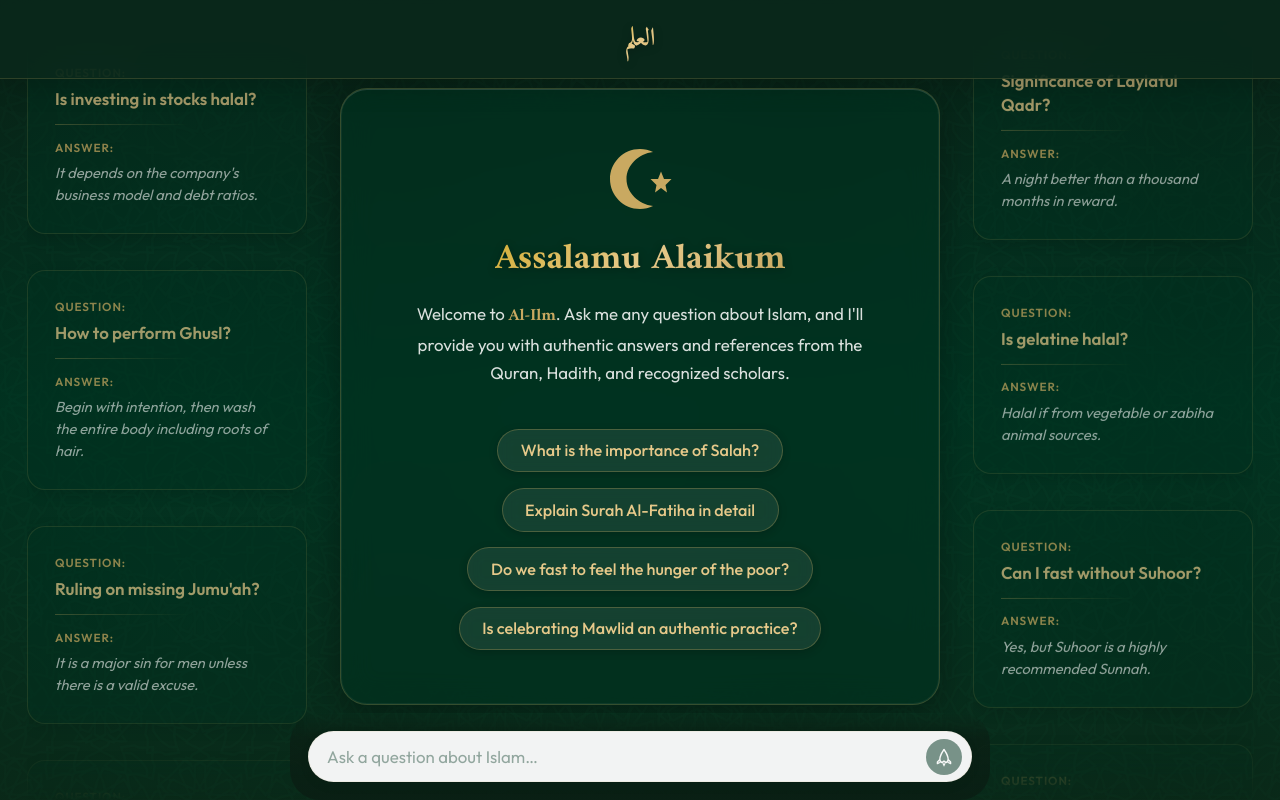
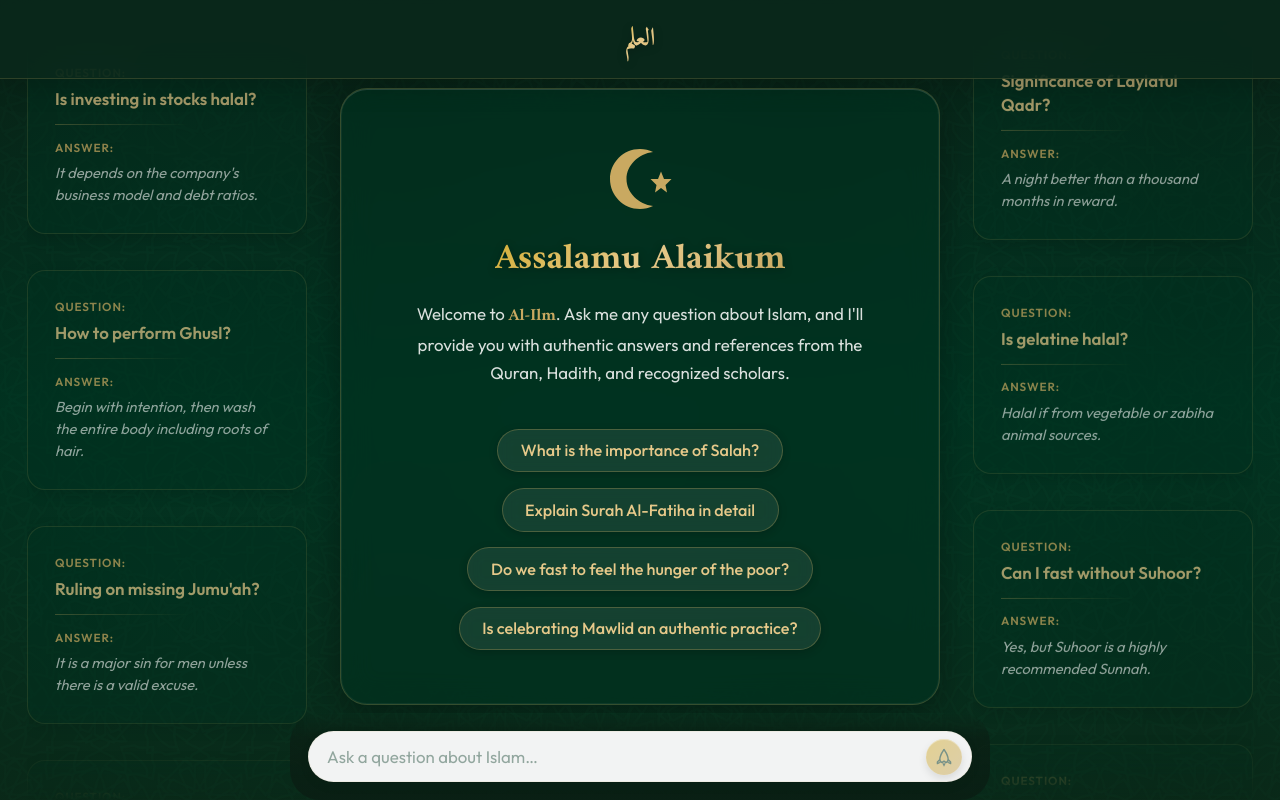
Before and after one commit to zakisheriff/Akhi-AI, a React (Vite) app: page / in a window 1280 px wide. Built offline with nearby package versions, Linux system fonts and the light colour scheme; a web font is replaced by a local one.

Commit message:
Symmetrical Top/Bottom Colors & 3D Gold Icon

```diff
--- a/index.html
+++ b/index.html
@@ -5,7 +5,7 @@
   <meta charset="UTF-8" />
   <link rel="icon" type="image/svg+xml" href="/logo.jpeg" />
   <meta name="viewport" content="width=device-width, initial-scale=1.0, interactive-widget=resizes-content" />
-  <meta name="theme-color" content="#0a1f14" />
+  <meta name="theme-color" content="#0A281C" />
   <title>Al-Ilm - Authentic Islamic Knowledge Assistant</title>
   <meta name="description"
     content="Al-Ilm is an elegant AI assistant providing authentic Islamic knowledge with references from the Quran and Hadith." />
--- a/src/index.css
+++ b/src/index.css
@@ -73,7 +73,8 @@ html {
   /* Prevent body scroll / address bar resizing */
   /* Lock viewport */
   width: 100%;
-  background-color: #0a1f14;
+  background-color: #0A281C;
+  /* Matches Header Color for symmetry */
   /* Seamless background for iOS keyboard gap */
 }
 
--- a/src/styles/ChatInput.css
+++ b/src/styles/ChatInput.css
@@ -84,21 +84,29 @@
   display: flex;
   align-items: center;
   justify-content: center;
-  background-color: var(--color-deep-green);
-  color: var(--color-white);
+  background: linear-gradient(135deg, #D4AF37 0%, #C9A961 100%);
+  color: var(--color-deep-green);
   border-radius: 50%;
-  transition: all 0.2s ease;
+  transition: all 0.2s cubic-bezier(0.2, 0.8, 0.2, 1);
   cursor: pointer;
   border: none;
+  box-shadow:
+    0 4px 8px rgba(0, 0, 0, 0.2),
+    inset 0 1px 0 rgba(255, 255, 255, 0.4);
+  /* 3D effect */
 }
 
 .chat-input__button:hover:not(:disabled) {
-  background-color: var(--color-gold);
-  box-shadow: none;
+  filter: brightness(1.1);
+  box-shadow:
+    0 6px 12px rgba(201, 169, 97, 0.3),
+    inset 0 1px 0 rgba(255, 255, 255, 0.4);
+  transform: translateY(-1px);
 }
 
 .chat-input__button:active:not(:disabled) {
-  transform: scale(0.95);
+  transform: translateY(1px) scale(0.95);
+  box-shadow: 0 2px 4px rgba(0, 0, 0, 0.2);
 }
 
 .chat-input__button:disabled {
```
